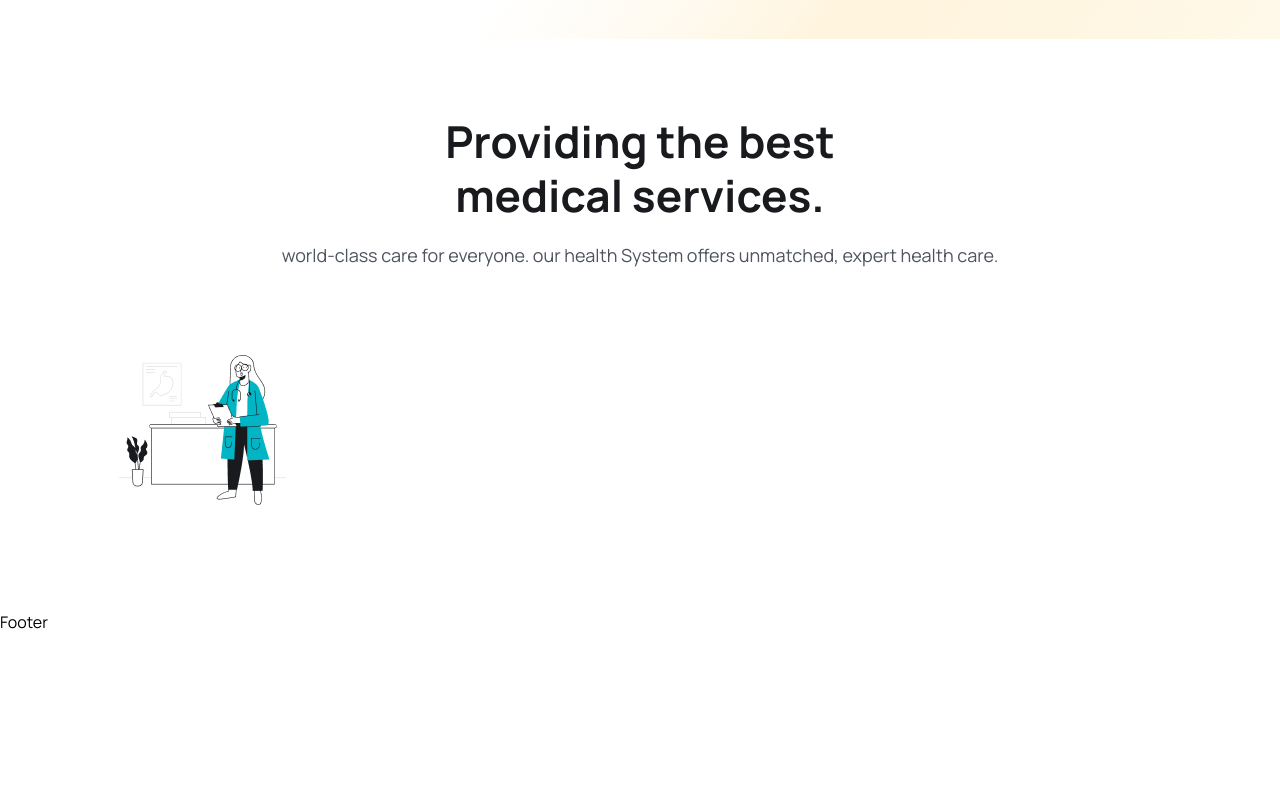
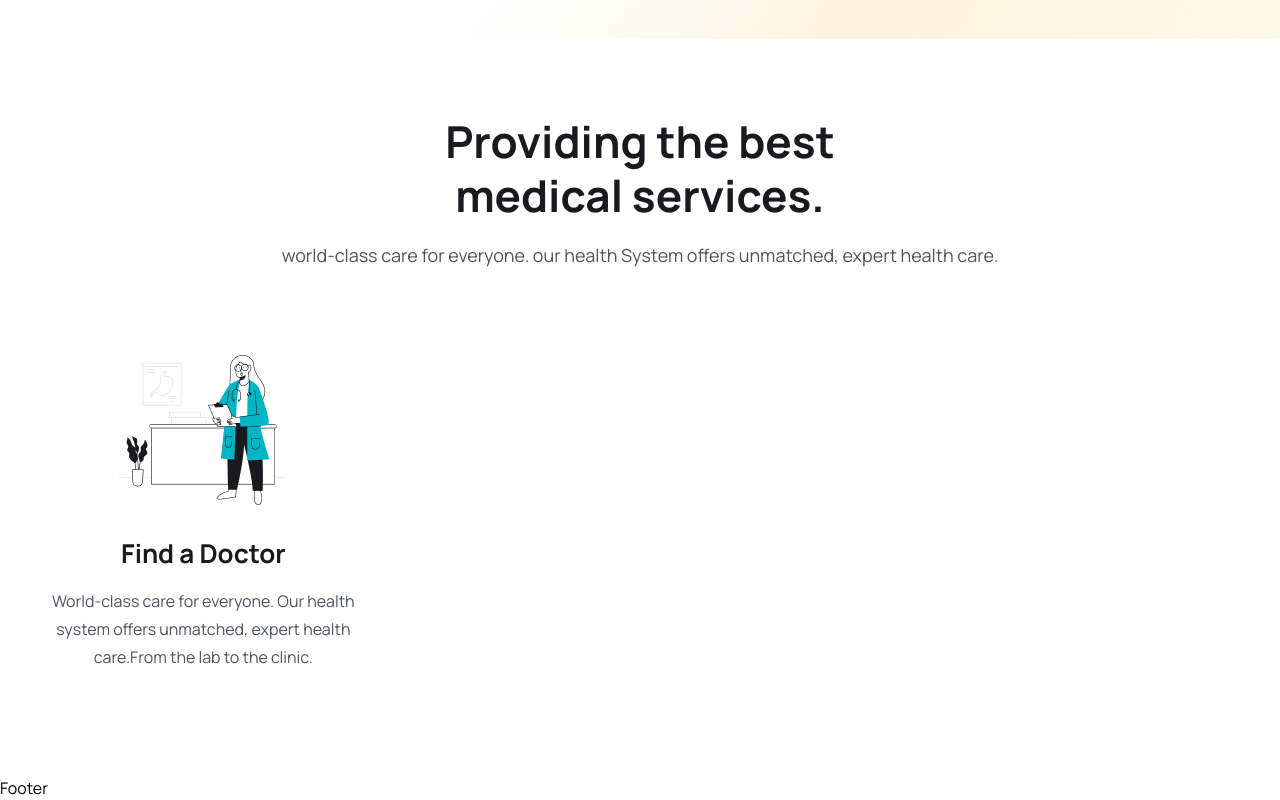
Before and after one commit to aroraadivya/Mern-Stack-Medicare, a React (Vite) app in the folder frontend/: page / in a window 1280 px wide. Shown: the part 802-1602 px from the top of the page. Before the commit the page ends 1436 px from the top, so only its background shows below. Built offline with nearby package versions, Linux system fonts and the light colour scheme.

Commit message:
find a doctor

```diff
--- a/frontend/src/pages/Home.jsx
+++ b/frontend/src/pages/Home.jsx
@@ -82,7 +82,18 @@ const Home = () => {
                 <div className='grid grid-cols-1 md:grid-cols-2 lg:grid-cols-3 gap-5 lg:gap-[30px] mt-[30px] lg:mt-[55px]'>
 
                     <div className='py-[30px] px-5'>
-                        <div className='flex items-center justify-center'><img src={icon01} alt=''></img></div>
+                        <div className='flex items-center justify-center'>
+                            <img src={icon01} alt=''></img>
+                        </div>
+
+                        <div className='mt-[30px] px-5'>
+                            <h2 className='text-[26px] leading-9 text-headingColor font-[700] text-center'>
+                                Find a Doctor
+                            </h2>
+                            <p className='text-[16px] leading-7 text-textColor font-[400] mt-4 text-center'>
+                                World-class care for everyone. Our health system offers unmatched, expert health care.From the lab to the clinic.
+                            </p>
+                        </div>
                     </div>
                 </div>
             </section>
```
